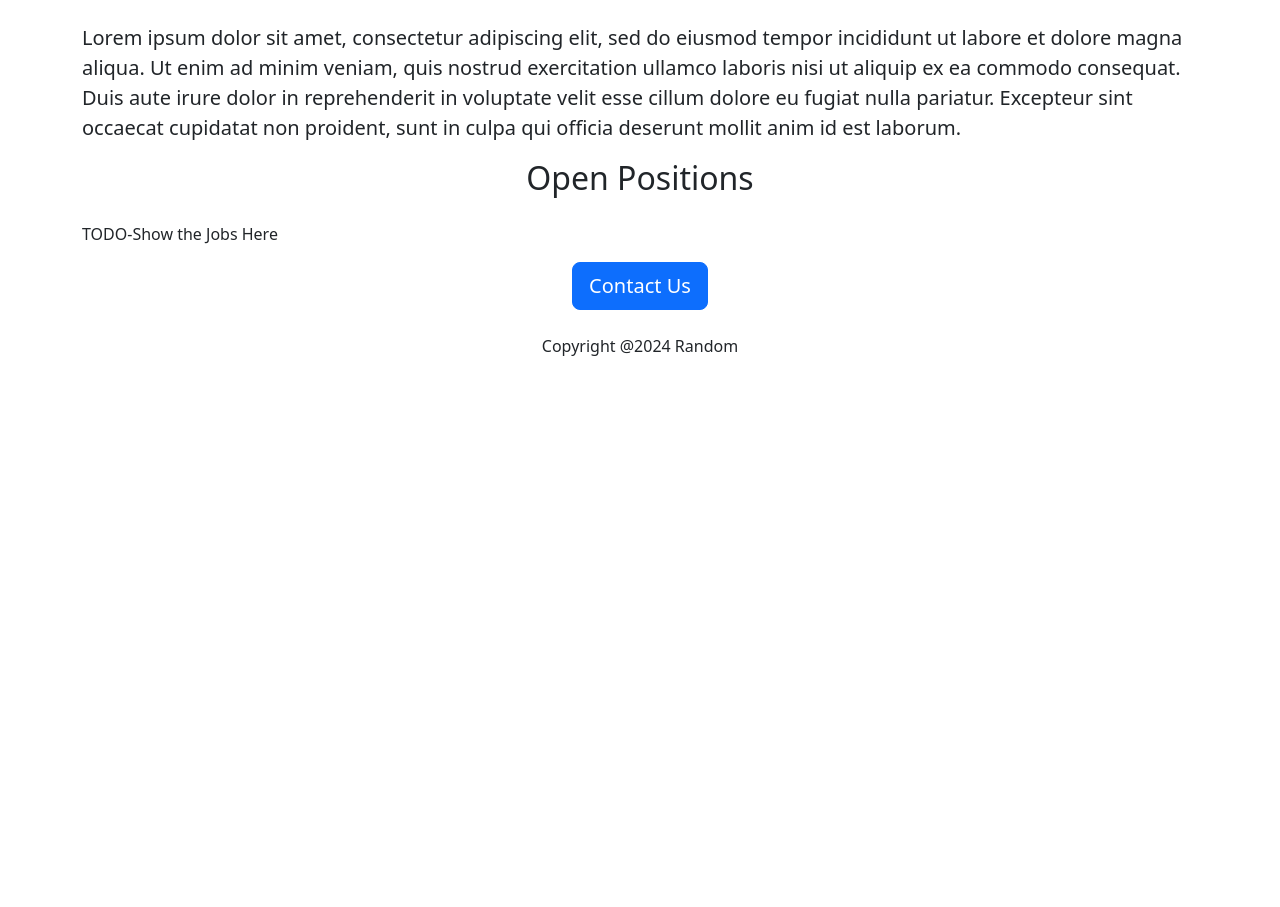
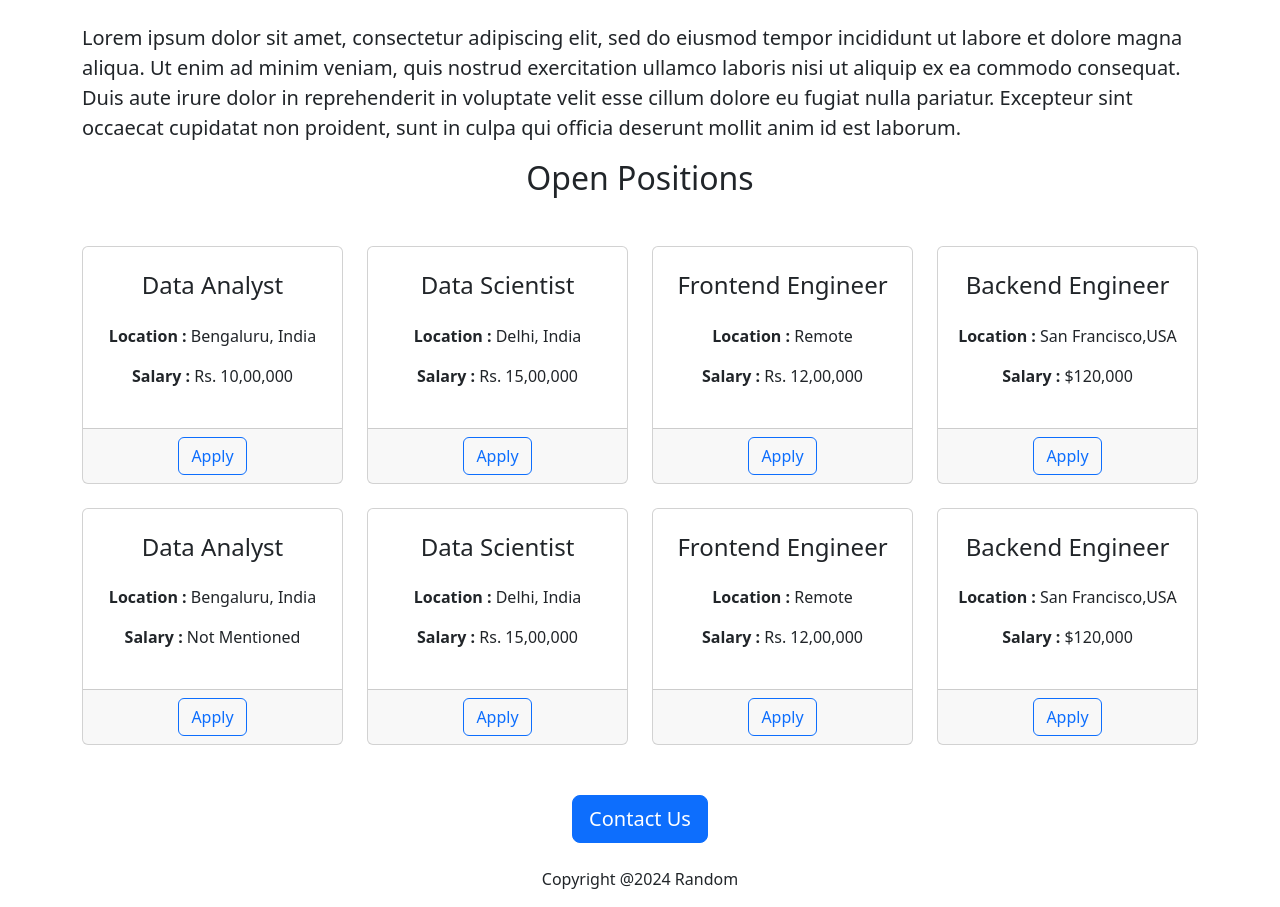
Before and after one commit to IDY12345/flask-website, a Flask app: page / in a window 1280 px wide. Shown: the part 503-1410 px from the top of the page. Before the commit the page ends 859 px from the top, so only its background shows below. Run offline with Flask 3, Linux system fonts and the light colour scheme.

Commit message:
Styled the websites , added jobs dynamically.

```diff
--- a/app.py
+++ b/app.py
@@ -1,10 +1,64 @@
-from flask import Flask,render_template
+from flask import Flask,render_template,jsonify
 
 app=Flask(__name__)
 
+JOBS=[
+    {
+        'id':1,
+        'title':'Data Analyst',
+        'location':'Bengaluru, India',
+        'salary':'Rs. 10,00,000'
+    },
+    {
+        'id':2,
+        'title':'Data Scientist',
+        'location':'Delhi, India',
+        'salary':'Rs. 15,00,000'
+    },
+    {
+        'id':3,
+        'title':'Frontend Engineer',
+        'location':'Remote',
+        'salary':'Rs. 12,00,000'
+    },
+    {
+        'id':4,
+        'title':'Backend Engineer',
+        'location':'San Francisco,USA',
+        'salary':'$120,000'
+    },
+    {
+        'id':1,
+        'title':'Data Analyst',
+        'location':'Bengaluru, India',
+    },
+    {
+        'id':2,
+        'title':'Data Scientist',
+        'location':'Delhi, India',
+        'salary':'Rs. 15,00,000'
+    },
+    {
+        'id':3,
+        'title':'Frontend Engineer',
+        'location':'Remote',
+        'salary':'Rs. 12,00,000'
+    },
+    {
+        'id':4,
+        'title':'Backend Engineer',
+        'location':'San Francisco,USA',
+        'salary':'$120,000'
+    },
+]
+
 @app.route("/")
 def hello_world():
-    return render_template('home.html')
+    return render_template('home.html',jobs=JOBS)
+
+@app.route("/api/jobs")
+def list_jobs():
+    return jsonify(JOBS)
 
 if __name__=='__main__':
   app.run(host="0.0.0.0", port=5001,debug=True)
--- a/templates/home.html
+++ b/templates/home.html
@@ -26,7 +26,14 @@
       <h2 class="text-center mt-2 mb-4">
         Open Positions
       </h2>
-      <p>TODO-Show the Jobs Here</p>
+      <div
+        class="row row-cols-1 row-cols-sm-2 row-cols-md-3               row-cols-lg-4 g-4 mt-4"
+        style="margin-bottom:50px;"
+        >
+      {% for job in jobs %}
+        {% include 'jobitem.html' %}
+      {% endfor %}
+      </div>
       <div class=text-center>
       <button class="btn btn-primary btn-lg">
         Contact Us
--- /dev/null
+++ b/templates/jobitem.html
@@ -0,0 +1,27 @@
+<div class="col">
+  <div class="card h-100 text-center">
+    <h4 class="mt-4">{{job['title']}}</h4>
+    <div class="card-body mb-4">
+      <p class="card-text">
+        <b>Location : </b>
+        {{job['location']}}
+      </p>
+      {% if 'salary' in job %}
+      <div class="card-text">
+          <b>Salary : </b>
+        {{job['salary']}}
+      </div>
+      {% else %}
+      <div class="card-text">
+          <b>Salary : </b>
+        Not Mentioned
+      </div>
+      {% endif %}
+      </div>
+          <div class="card-footer text-center">
+            <button class="btn btn-outline-primary">
+              Apply
+            </button>
+          </div>
+        </div>
+      </div>
```
